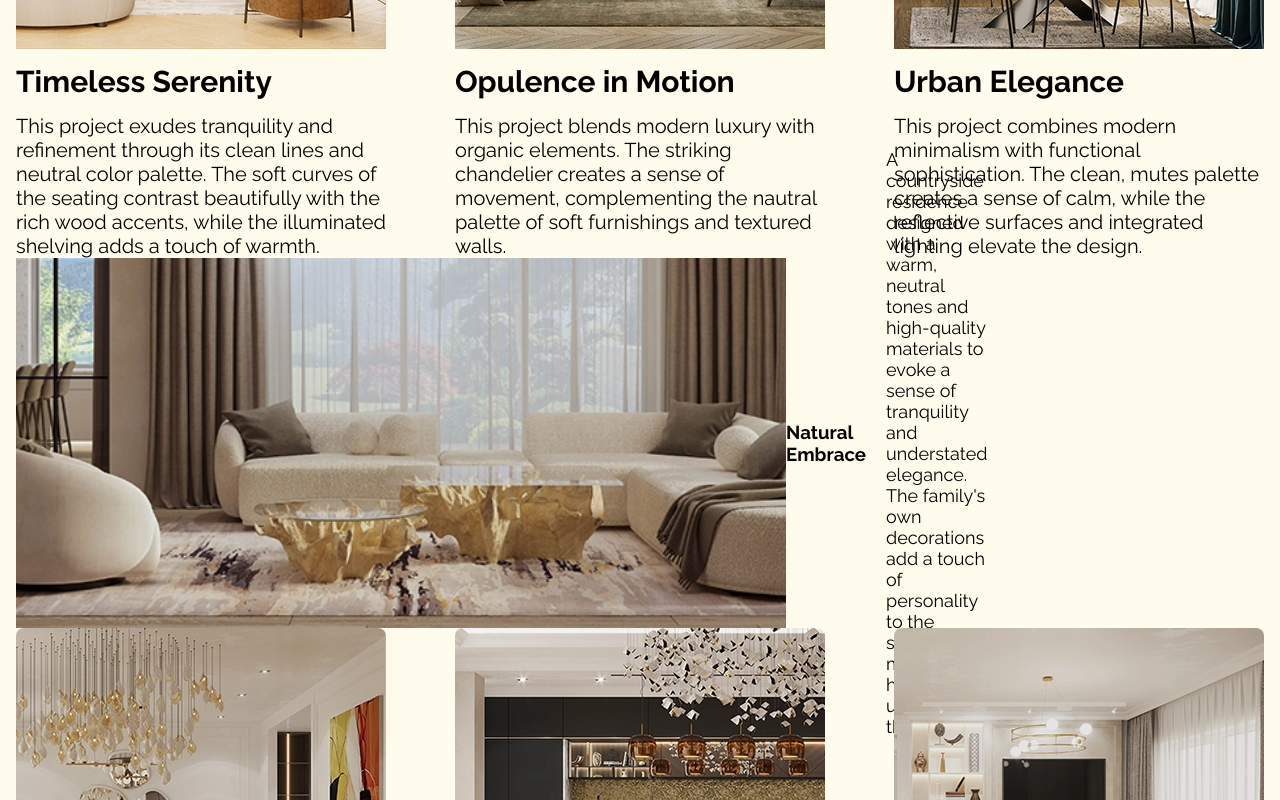
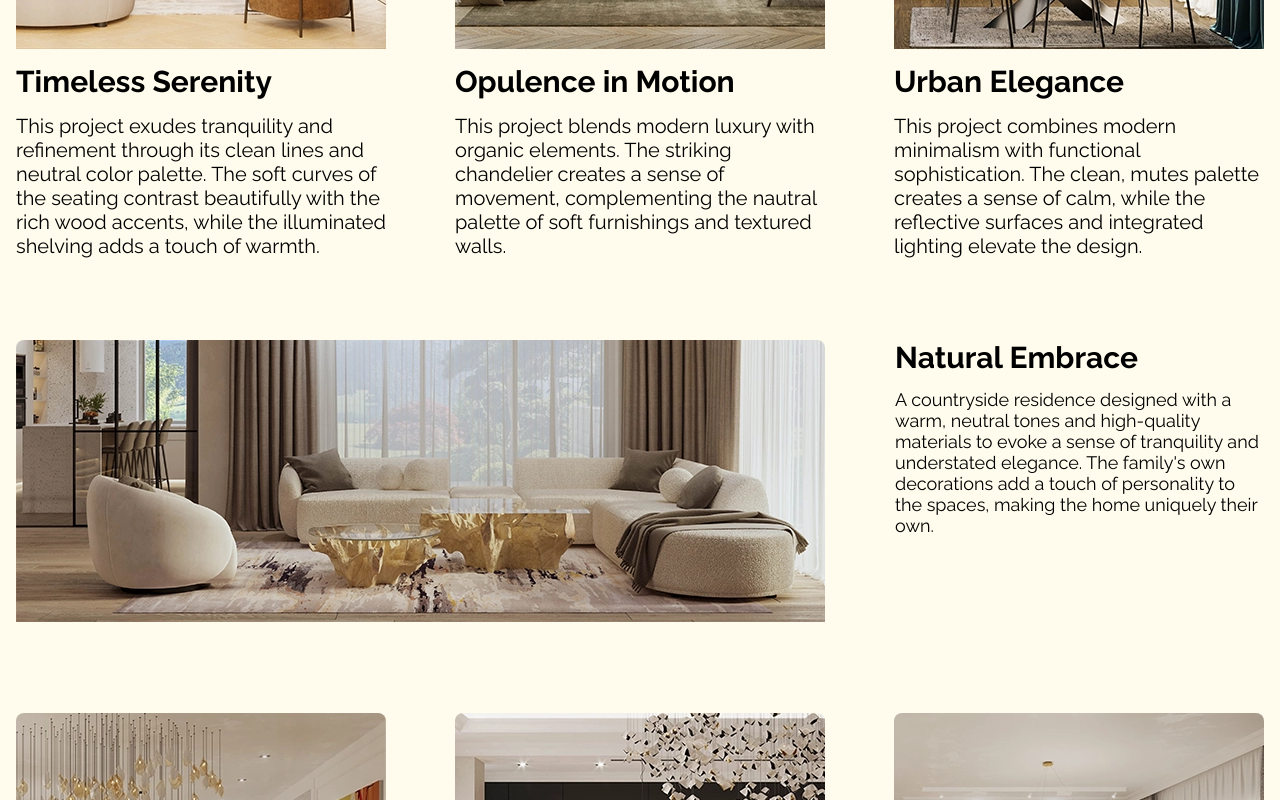
Before and after one commit to Laelys/portofolio_project, a React (Vite) app: page / in a window 1280 px wide. Shown: the part 1780-2580 px from the top of the page. Built offline with nearby package versions, Linux system fonts and the light colour scheme.

Commit message:
updated projects component

```diff
--- a/public/projectsData.json
+++ b/public/projectsData.json
@@ -22,7 +22,7 @@
   {
     "imageSrc": "/projects-images/projects5.webp",
     "title": "Sophisticated Solitude",
-    "description": "A modern living space crafted with a blend of sophistication and masculine touches, perfect for a bachelor who appreciates thoughtfully designed spaces."
+    "description": "A modern living space crafted with a blend of sophistication and masculine touches, perfect for a bachelor who appreciates thoughtfully designed spaces. The use of rich textures and warm tones exudes a sense of comfort and refinement."
   },
   {
     "imageSrc": "/projects-images/projects6.webp",
--- a/src/components/subcomponents/ProjectCardHorizontal.jsx
+++ b/src/components/subcomponents/ProjectCardHorizontal.jsx
@@ -5,11 +5,13 @@ const ProjectCardHorizontal = ({ imageSrc, title, description }) => {
     <div className="project__card__horizontal">
       <img
         src={imageSrc}
-        alt="Project"
+        alt={title}
         className="project__card__horizontal__image"
       />
-      <h3 className="project__card__horizontal__title">{title}</h3>
-      <p className="project__card__horizontal__description">{description}</p>
+      <div className="project__card__horizontal__content">
+        <h3 className="project__card__horizontal__title">{title}</h3>
+        <p className="project__card__horizontal__description">{description}</p>
+      </div>
     </div>
   );
 };
--- a/src/styling/projects.css
+++ b/src/styling/projects.css
@@ -12,6 +12,7 @@
   flex-direction: column;
   margin: 0 auto;
   padding: 0 96px;
+  padding-bottom: 140px;
   box-sizing: border-box;
   align-items: flex-start;
   position: relative;
@@ -54,6 +55,7 @@
   flex-direction: column;
   align-items: left;
   gap: 15px;
+  margin-bottom: 82px;
 }
 
 .project__card__image {
@@ -83,25 +85,39 @@
 }
 
 .project__card__horizontal {
-  width: 770px;
-  height: 370px;
+  width: 100%;
+
   display: flex;
   flex-direction: row;
-  align-items: center;
+  align-items: flex-start;
   justify-content: flex-start;
+  margin-bottom: 91px;
 }
 
 .project__card__horizontal__image {
-  width: 100%;
-  height: 100%;
+  width: 809px;
+  height: 282px;
   object-fit: cover;
+  border-radius: 8px 8px 0 0;
+  margin-right: 70px;
+}
+
+.project__card__horizontal__content {
+  display: flex;
+  flex-direction: column;
+  justify-content: center;
+}
+
+.project__card__horizontal__title {
+  font-weight: 700;
+  font-size: 30px;
+  margin: 0;
 }
 
 .project__card__horizontal__description {
-  padding: 20px;
   font-size: 18px;
-  text-align: left;
-  flex: 1;
+  font-weight: 400;
+  margin-top: 14px;
 }
 
 .projects__graphics {
```
